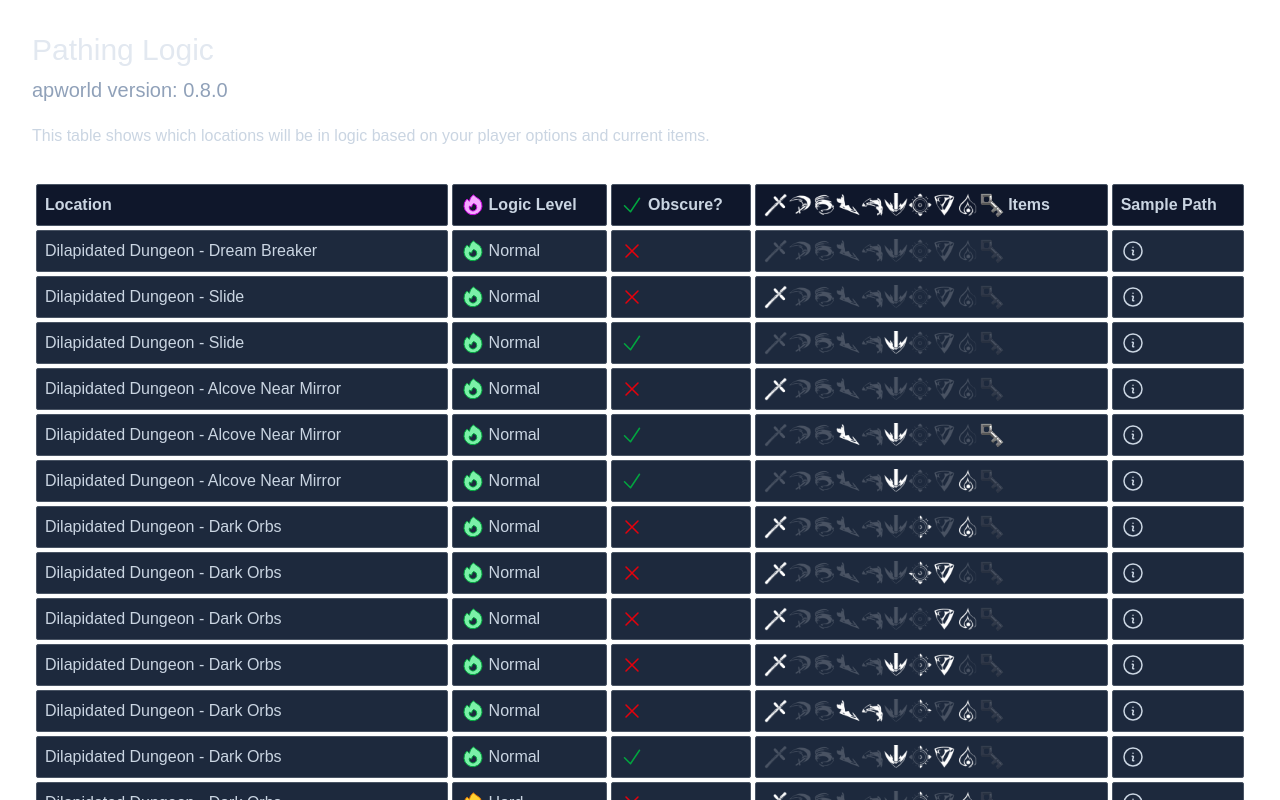
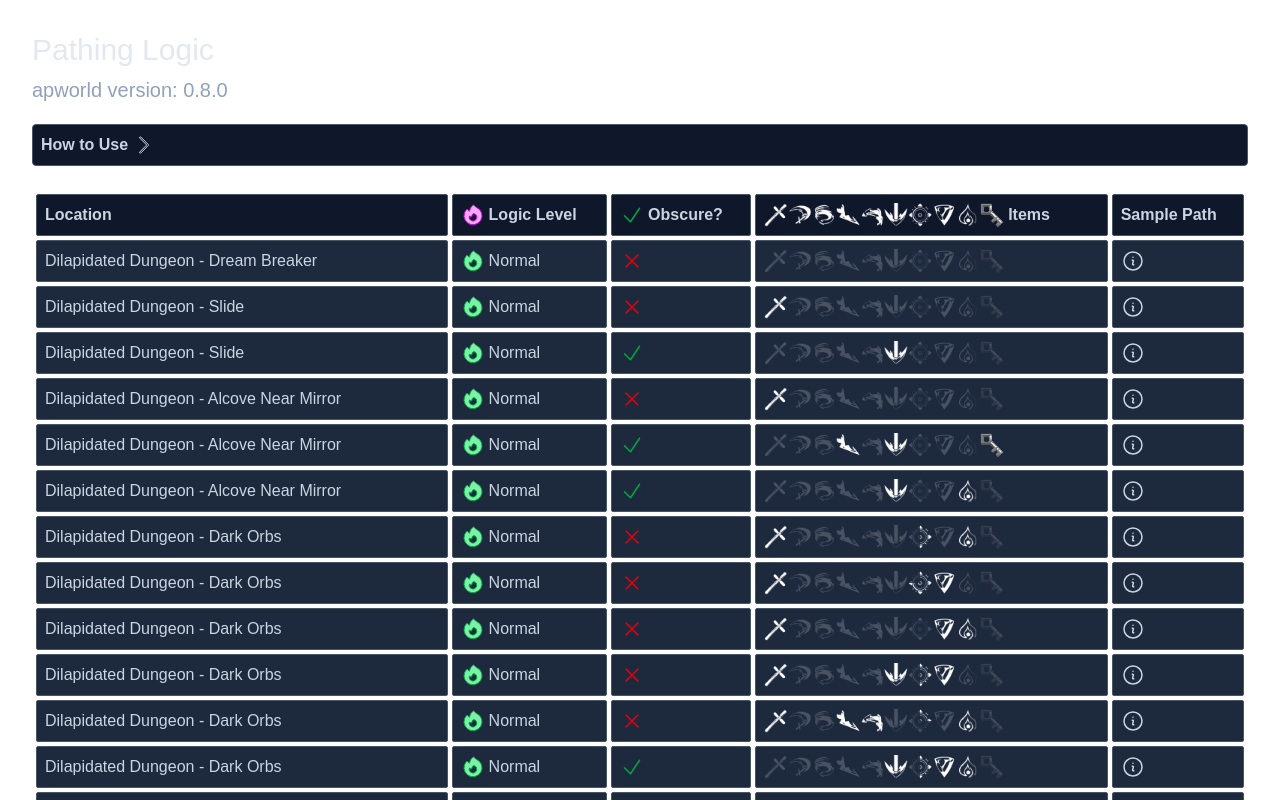
Before and after one commit to highrow623/pseudoregalia-archipelago-logic-viewer, a Next.js app: page /pathing-logic in a window 1280 px wide. Shown: the top 800 px of the page. Built offline with nearby package versions, Linux system fonts and the light colour scheme.

Commit message:
added basic how to use

```diff
--- /dev/null
+++ b/src/app/pathing-logic/instructions.tsx
@@ -0,0 +1,35 @@
+import { useState } from "react";
+import { ChevronDownIcon, ChevronRightIcon } from "@heroicons/react/24/solid";
+import ClickWrapper from "../components/clickWrapper";
+
+export default function Instructions() {
+  const [collapsed, setCollapsed] = useState(true);
+
+  if (collapsed) {
+    return (
+      <div className="border border-gray-600 p-2 bg-slate-900 rounded-sm font-bold flex">
+        <span className="text-slate-300 mr-1 select-none">How to Use</span>
+        <ClickWrapper enabled onClick={() => setCollapsed(false)}>
+          <ChevronRightIcon className="size-6 stroke-slate-300" />
+        </ClickWrapper>
+      </div>
+    );
+  }
+
+  return (
+    <>
+      <div className="border border-gray-600 p-2 bg-slate-900 rounded-t-sm font-bold flex">
+        <span className="text-slate-300 mr-1 select-none">How to use</span>
+        <ClickWrapper enabled onClick={() => setCollapsed(true)}>
+          <ChevronDownIcon className="size-6 stroke-slate-300" />
+        </ClickWrapper>
+      </div>
+      <div className="border-b border-r border-l border-gray-600 p-2 bg-slate-800 rounded-b-sm">
+        <p className="text-slate-300 ">
+          This table shows which locations will be in logic based on your player
+          options and current items.
+        </p>
+      </div>
+    </>
+  );
+}
--- a/src/app/pathing-logic/page.tsx
+++ b/src/app/pathing-logic/page.tsx
@@ -1,6 +1,9 @@
 "use client";
 
+import { useState } from "react";
+import { ChevronDownIcon } from "@heroicons/react/24/solid";
 import { TableRow } from "./tableRow";
+import Instructions from "./instructions";
 import { DifficultyIcon } from "../components/difficulty";
 import ObscureIcon from "../components/obscure";
 import { ItemIcons } from "../components/items";
@@ -10,6 +13,7 @@ import ClickWrapper from "../components/clickWrapper";
 import { useItems, hasRequiredItems } from "../context/items";
 
 export default function PathingLogic() {
+  const [collapsed, setCollapsed] = useState();
   const { difficulty, obscure, cycleDifficulty, toggleObscure } =
     useDifficulty();
   const { items } = useItems();
@@ -18,10 +22,7 @@ export default function PathingLogic() {
     <div className="flex flex-col items-stretch p-8">
       <p className="text-slate-200 text-3xl mb-2">Pathing Logic</p>
       <p className="text-slate-400 text-xl mb-5">apworld version: 0.8.0</p>
-      <p className="text-slate-300 mb-2">
-        This table shows which locations will be in logic based on your player
-        options and current items.
-      </p>
+      <Instructions />
       <br />
       <table className="table-auto border-separate border-spacing-1">
         <thead className="sticky top-0">
```
